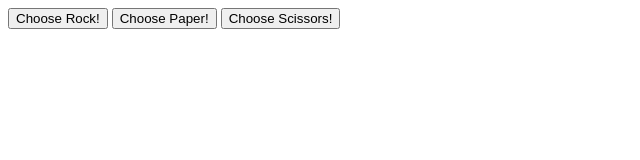
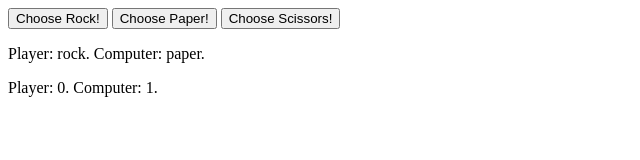
Before and after one commit to slippiestsoup/odin-fundamentals-projects, a plain HTML site: page rock-paper-scissors/index.html in a window 1280 px wide. Both pictures are taken after a click on the button "Choose Rock!". Shown: the whole page, without its empty margins (0-640 px from the left). Drawn offline with Linux system fonts and the light colour scheme.

Commit message:
add score and choice text and updates

```diff
--- a/rock-paper-scissors/index.html
+++ b/rock-paper-scissors/index.html
@@ -12,5 +12,7 @@
         <button id="paper" type="button" name="paper">Choose Paper!</button>
         <button id="scissors" type="button" name="scissors">Choose Scissors!</button>
 </div>
+<div id="choices"><p id="choicePara">Player: - Computer: -</p></div>
+<div id="scores"><p id="scorePara">Player: 0 Computer: 0</p></div>
 </body>
 </html>
--- a/rock-paper-scissors/script.js
+++ b/rock-paper-scissors/script.js
@@ -1,3 +1,10 @@
+const choices = document.querySelector("#choices");
+const scores = document.querySelector("#scores");
+const choicePara = document.querySelector("#choicePara");
+const scorePara = document.querySelector("#scorePara");
+choices.appendChild(choicePara);
+scores.appendChild(scorePara);
+
 const list = ["rock", "paper", "scissors"];
 
 function getCompChoice() {
@@ -8,30 +15,31 @@ function getCompChoice() {
 let playerScore = 0;
 let compScore = 0;
 
+function updateChoice(playerResult, compResult) {
+  choicePara.textContent = ""
+  choicePara.textContent = `Player: ${playerResult}. Computer: ${compResult}.`;
+};
+
+function updateScore(playerScore, compScore) {
+  scorePara.textContent = ""
+  scorePara.textContent = `Player: ${playerScore}. Computer: ${compScore}.`;
+}
+
 function playRound(playerResult) {
   let compResult = getCompChoice();
-  console.log(`Player: ${playerResult}. Computer: ${compResult}.`);
   if (playerResult === compResult) {
     playerScore++;
     compScore++;
-    console.log(`Player: ${playerScore}. Computer: ${compScore}.`);
-    return;
   } else if (playerResult === "scissors" && compResult === "paper") {
     playerScore++;
-    console.log(`Player: ${playerScore}. Computer: ${compScore}.`);
-    return;
   } else if (playerResult === "paper" && compResult === "rock") {
     playerScore++;
-    console.log(`Player: ${playerScore}. Computer: ${compScore}.`);
-    return;
   } else if (playerResult === "rock" && compResult === "scissors") {
     playerScore++;
-    console.log(`Player: ${playerScore}. Computer: ${compScore}.`);
-    return;
   } else
     compScore++;
-    console.log(`Player: ${playerScore}. Computer: ${compScore}.`);
-    return;
+  updateChoice(playerResult, compResult);
+  updateScore(playerScore, compScore);
 }
 
 let rockGame = document.querySelector("#rock");
@@ -47,17 +55,6 @@ paperGame.addEventListener("click", () => {
 scissorsGame.addEventListener("click", () => {
   playRound("scissors");
 });
-
-/* run player choice as an alert window
-function getPlayerChoice() {
-  let userInput = window.prompt("Enter a choice (rock, paper, scissors):");
-  if (list.includes(userInput.toLowerCase())) {
-    return userInput;
-  } else {
-    console.log("Please enter a valid option.");
-    return getPlayerChoice();
-  }
-}*/
 
 /* Play 5 rounds in a row with score tracking.
 function playMatch() {
```
